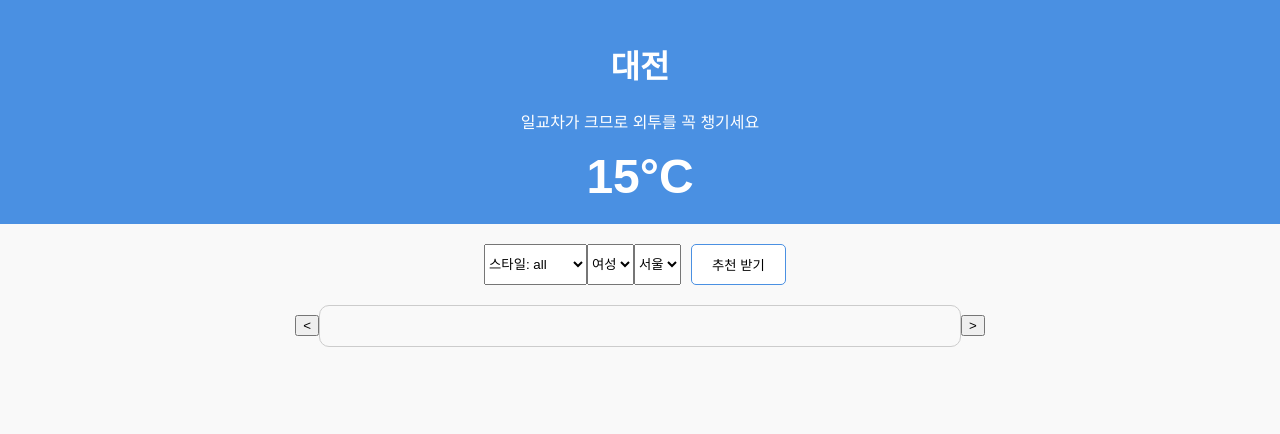
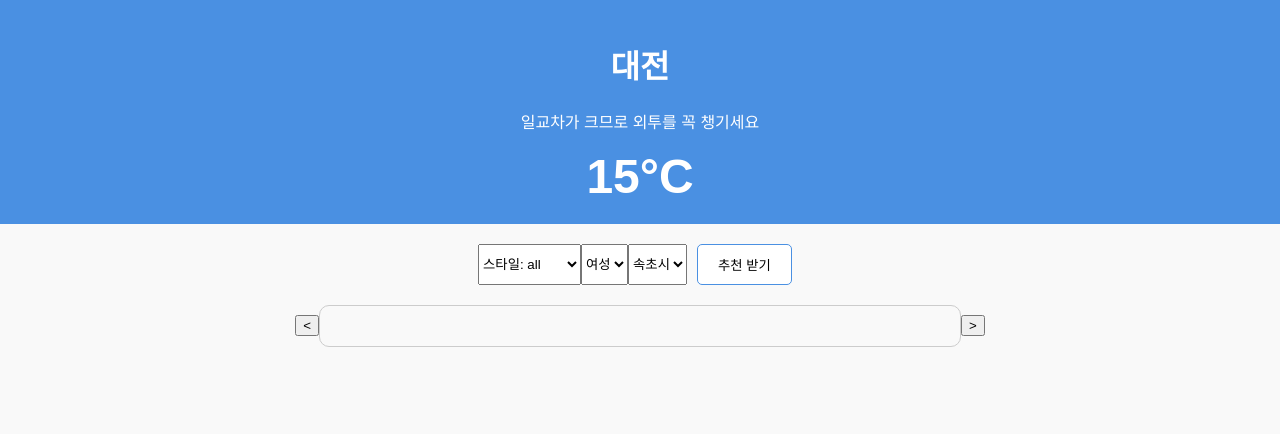
Before and after one commit to chaewoo-kim/WeatherStyling, a Spring Boot app: page / in a window 1280 px wide. Shown: the top 434 px of the page. Run offline with Spring Boot 4, Linux system fonts and the light colour scheme.

Commit message:
지역 시만 추가

```diff
--- a/src/main/resources/templates/index.html
+++ b/src/main/resources/templates/index.html
@@ -26,9 +26,46 @@
     <option value="남성">남성</option>
   </select>
   <select id="placeNumberSelect">
-    <option value="108">서울</option>
-    <option value="133">대전</option>
-    <option value="159">부산</option>
+    <option value="90">속초시</option>
+    <option value="101">춘천시</option>
+    <option value="105">강릉시</option>
+    <option value="106">동해시</option>
+    <option value="108">서울시</option>
+    <option value="112">인천시</option>
+    <option value="114">원주시</option>
+    <option value="119">수원시</option>
+    <option value="127">충주시</option>
+    <option value="131">청주시</option>
+    <option value="133">대전시</option>
+    <option value="136">안동시</option>
+    <option value="137">상주시</option>
+    <option value="138">포항시</option>
+    <option value="140">군산시</option>
+    <option value="143">대구시</option>
+    <option value="146">전주시</option>
+    <option value="152">울산시</option>
+    <option value="155">창원시</option>
+    <option value="156">광주시</option>
+    <option value="159">부산시</option>
+    <option value="162">통영시</option>
+    <option value="165">목포시</option>
+    <option value="168">여수시</option>
+    <option value="184">제주시</option>
+    <option value="192">진주시</option>
+    <option value="202">양평시</option>
+    <option value="203">이천시</option>
+    <option value="221">제천시</option>
+    <option value="232">천안시</option>
+    <option value="239">세종시</option>
+    <option value="253">김해시</option>
+    <option value="257">양산시</option>
+    <option value="266">광양시</option>
+    <option value="272">영주시</option>
+    <option value="273">문경시</option>
+    <option value="279">구미시</option>
+    <option value="281">영천시</option>
+    <option value="283">경주시</option>
+    <option value="288">밀양시</option>
   </select>
   <button id="recommendButton">추천 받기</button> <!-- 추천 받기 버튼 추가 -->
 </nav>
```
